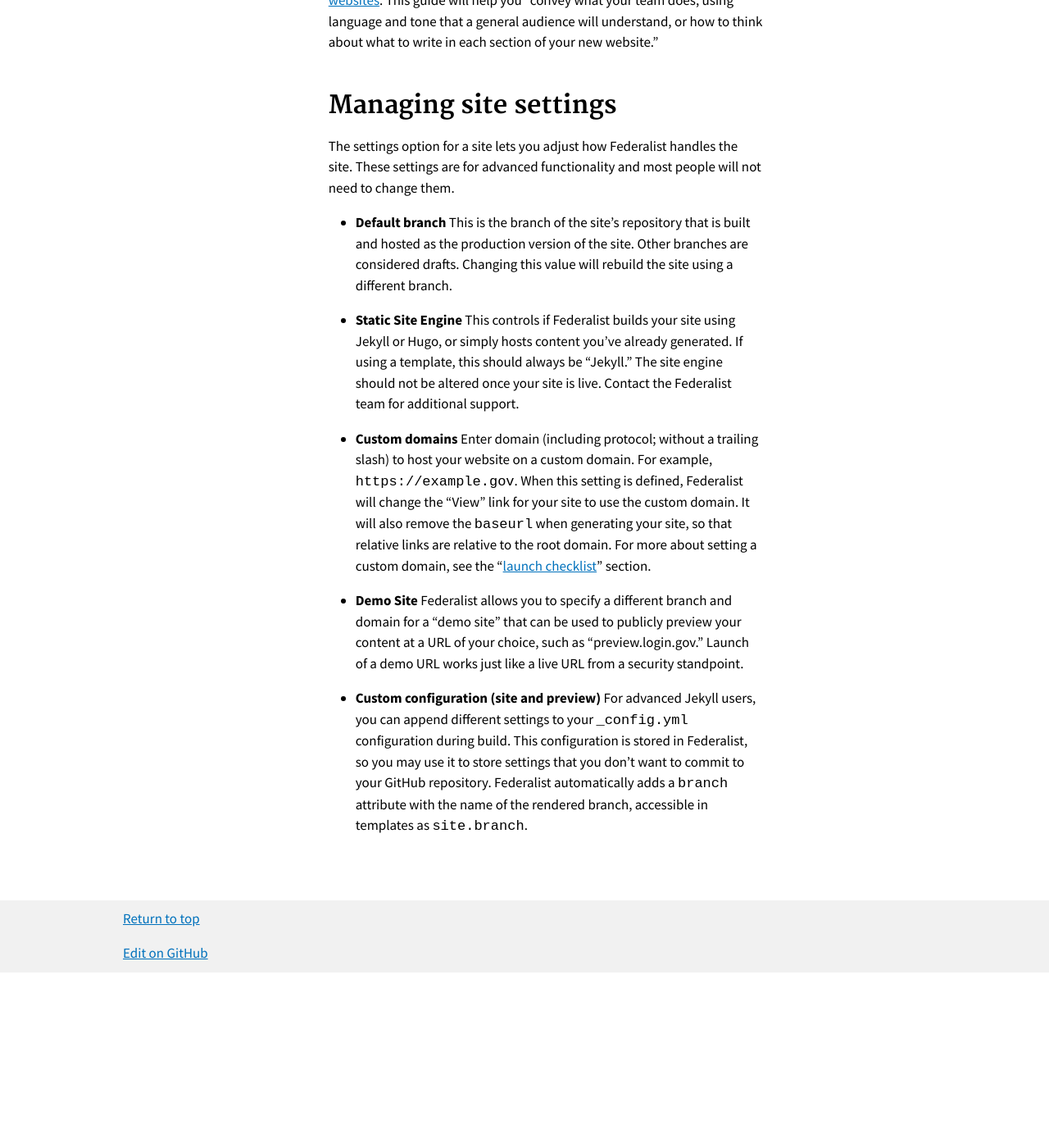
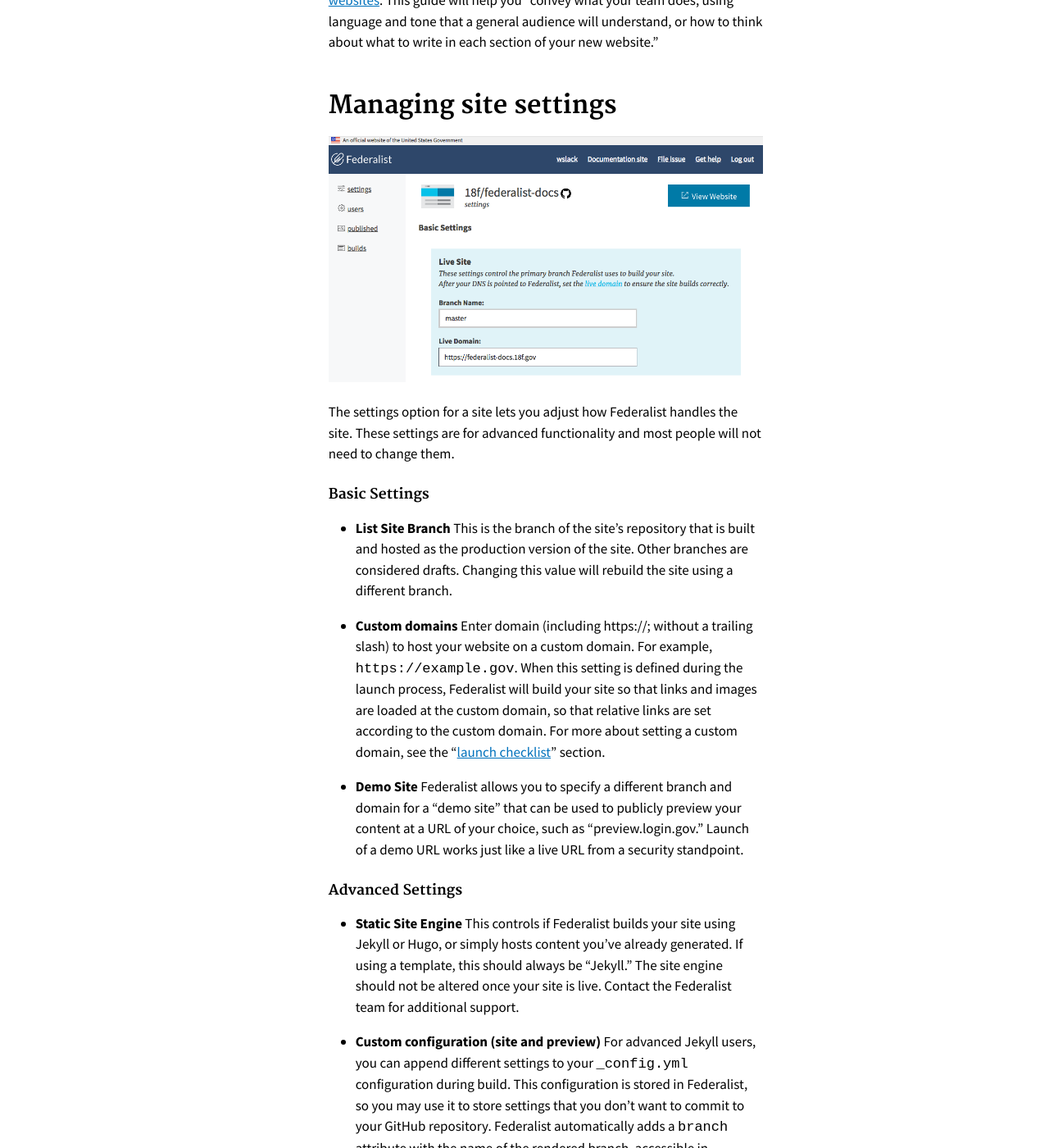
Before and after one commit to Macy-FK/federaliste, a Jekyll site: the page built from pages/using-federalist.md, in a window 1280 px wide and 1400 px high, scrolled down 1449 px. Shown: the whole window at 82% size. Built offline with Jekyll 4.4.1, drawn with Linux system fonts in a browser that asks for light colours; Markdown is read by kramdown in place of the engine named in the settings; before the commit the page ends 2635 px from its top, so only the background shows below that.

Commit message:
change settings text and upload image

```diff
--- a/pages/using-federalist.md
+++ b/pages/using-federalist.md
@@ -22,15 +22,18 @@ The [18F method cards](https://methods.18f.gov/) are an overview of several diff
 The Federalist team also provides a [content guide specifically for Federalist websites]({{site.baseurl}}/pages/content-guide/). This guide will help you "convey what your team does, using language and tone that a general audience will understand, or how to think about what to write in each section of your new website."
 
 ## Managing site settings
+![Federalist Settings Screenshot]({{site.baseurl}}/assets/federalist-settings.png)
 
 The settings option for a site lets you adjust how Federalist handles the site. These settings are for advanced functionality and most people will not need to change them.
 
-- **Default branch** This is the branch of the site's repository that is built and hosted as the production version of the site. Other branches are considered drafts. Changing this value will rebuild the site using a different branch.
+#### Basic Settings
+- **List Site Branch** This is the branch of the site's repository that is built and hosted as the production version of the site. Other branches are considered drafts. Changing this value will rebuild the site using a different branch.
 
-- **Static Site Engine** This controls if Federalist builds your site using Jekyll or Hugo, or simply hosts content you've already generated. If using a template, this should always be "Jekyll." The site engine should not be altered once your site is live. Contact the Federalist team for additional support.
-
-- **Custom domains** Enter domain (including protocol; without a trailing slash) to host your website on a custom domain. For example, `https://example.gov`. When this setting is defined, Federalist will change the "View" link for your site to use the custom domain. It will also remove the `baseurl` when generating your site, so that relative links are relative to the root domain. For more about setting a custom domain, see the "[launch checklist]({{site.baseurl}}/pages/using-federalist/launch-checklist)" section.
+- **Custom domains** Enter domain (including https://; without a trailing slash) to host your website on a custom domain. For example, `https://example.gov`. When this setting is defined during the launch process, Federalist will build your site so that links and images are loaded at the custom domain, so that relative links are set according to the custom domain. For more about setting a custom domain, see the "[launch checklist]({{site.baseurl}}/pages/using-federalist/launch-checklist)" section.
 
 - **Demo Site** Federalist allows you to specify a different branch and domain for a "demo site" that can be used to publicly preview your content at a URL of your choice, such as "preview.login.gov." Launch of a demo URL works just like a live URL from a security standpoint.
 
+#### Advanced Settings
+- **Static Site Engine** This controls if Federalist builds your site using Jekyll or Hugo, or simply hosts content you've already generated. If using a template, this should always be "Jekyll." The site engine should not be altered once your site is live. Contact the Federalist team for additional support.
+
 - **Custom configuration (site and preview)** For advanced Jekyll users, you can append different settings to your `_config.yml` configuration during build. This configuration is stored in Federalist, so you may use it to store settings that you don't want to commit to your GitHub repository. Federalist automatically adds a `branch` attribute with the name of the rendered branch, accessible in templates as `site.branch`.
```
